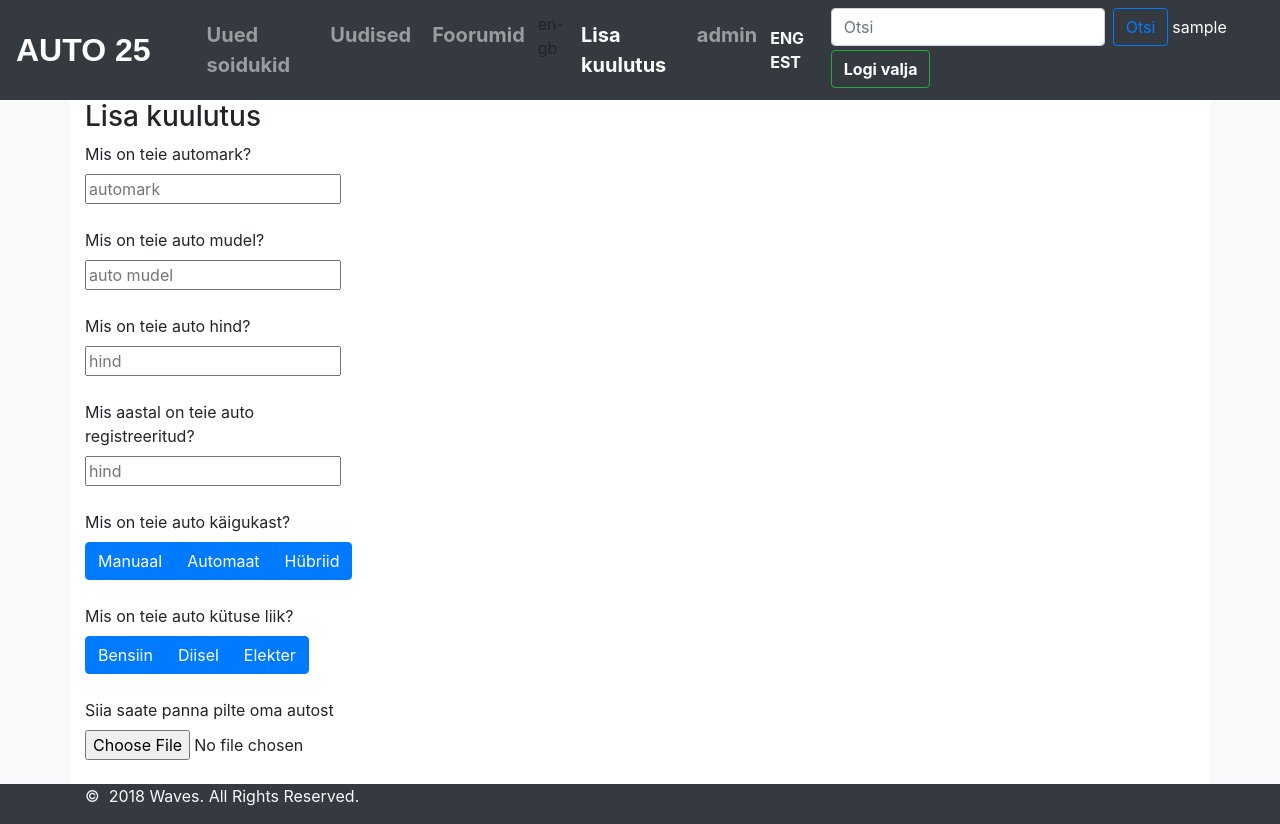
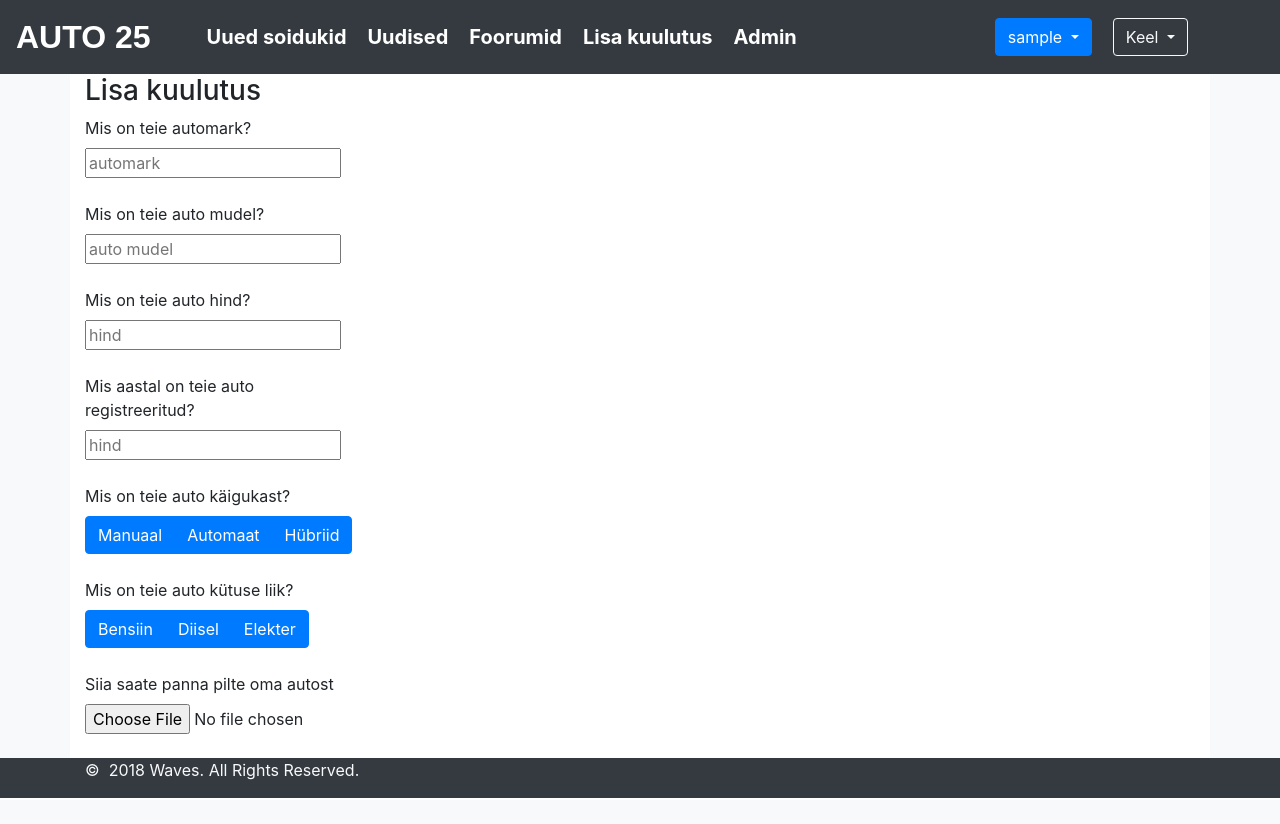
Before and after one commit to greksn/Auto25, a Django app: page /add_post in a window 1280 px wide. After the commit the page ends 798 px from the top, so only its background shows below. Run offline with Django 3.2, Linux system fonts and the light colour scheme; the visitor is signed in with stand-in values (Sample User, id 1); some libraries are stand-ins or nearby versions.

Commit message:
Update navbar design & structure

```diff
--- a/autoportaal/mainapp/static/css/app.css
+++ b/autoportaal/mainapp/static/css/app.css
@@ -1,5 +1,5 @@
 .navbar a {
-    color: white;
+    color: white !important;
     font-weight: bold;
 }
 
--- a/autoportaal/mainapp/templates/mainapp/base.html
+++ b/autoportaal/mainapp/templates/mainapp/base.html
@@ -15,6 +15,7 @@
     <script src="https://ajax.googleapis.com/ajax/libs/jquery/3.3.1/jquery.min.js"></script>
     <script src="https://cdnjs.cloudflare.com/ajax/libs/popper.js/1.14.3/umd/popper.min.js"></script>
     <link href="{% static 'css/app.css' %}" rel="stylesheet">
+    <link rel="stylesheet" href="https://use.fontawesome.com/releases/v5.5.0/css/all.css" integrity="sha384-B4dIYHKNBt8Bc12p+WXckhzcICo0wtJAoU8YZTY5qE0Id1GSseTk6S+L3BlXeVIU" crossorigin="anonymous">
     <link href="https://fonts.googleapis.com/css?family=Rubik" rel="stylesheet">
     <script type="text/javascript" src="{% static 'js/main.js' %}"></script>
 </head>
--- a/autoportaal/mainapp/templates/mainapp/index.html
+++ b/autoportaal/mainapp/templates/mainapp/index.html
@@ -23,7 +23,7 @@
                             <div class="row">
                                 <div class="col-md-9 nopadding">
                                     <input type="text" class="form-control mainsearch"
-                                           placeholder="Otsi märksõna järgi, nt mudel, mark või mootori tüüp">
+                                           placeholder="Otsi märksõna järgi, nt mudel, mark või mootori tüüp..">
                                 </div>
                                 <div class="col-md-3 nopadding">
                                     <button type="submit" class="btn btn-primary searchbutton">Otsi</button>
--- a/autoportaal/mainapp/templates/mainapp/partials/index_navbar.html
+++ b/autoportaal/mainapp/templates/mainapp/partials/index_navbar.html
@@ -1,6 +1,6 @@
 {% load static %}
 
-<nav class="navbar navbar-expand-sm fixed-top">
+<nav class="navbar navbar-expand-sm fixed-top navbar-light">
     <div class="container-fluid">
         <a class="navbar-brand" href="#">Auto25</a>
         <button class="navbar-toggler" type="button" data-toggle="collapse" data-target="#navbar1">
@@ -8,7 +8,7 @@
         </button>
         <div class="collapse navbar-collapse" id="navbar1">
             <ul class="navbar-nav">
-                <li class="nav-item active">
+                <li class="nav-item">
                     <a class="nav-link" href="{% url 'uued' %}">Uued sõidukid</a>
                 </li>
                 <li class="nav-item">
--- a/autoportaal/mainapp/templates/mainapp/partials/normal_navbar.html
+++ b/autoportaal/mainapp/templates/mainapp/partials/normal_navbar.html
@@ -18,36 +18,43 @@
             <li class="nav-item{% if nbar == 'foorumid' %} active{% endif %}">
                 <a class="nav-link" href="{% url 'foorumid' %}">{% trans "Foorumid" %}</a>
             </li>
-            <li>
-                {% get_current_language as LANGUAGE_CODE %}
-                {{ LANGUAGE_CODE }}
-            </li>
-            <li>
-                {% if user.is_authenticated %}
+            {% if user.is_authenticated %}
             <li class="nav-item{% if nbar == 'add_post' %} active{% endif %}">
                 <a class="nav-link" href="{% url 'add_post' %}">{% trans "Lisa kuulutus" %}</a>
             </li>
             <li>
-                <a class="nav-link" href="admin">admin</a>
+                <a class="nav-link" href="admin">Admin</a>
             </li>
             {% endif %}
             </li>
         </ul>
-        <div>
-            <a href="/language/eng">ENG</a>
-            <a href="/language/est">EST</a>
+
+
+        {% if user.is_authenticated %}
+        <div class="dropdown nav-link pr-0">
+            <button class="btn btn-primary dropdown-toggle" type="button" data-toggle="dropdown">
+                {{ user }}
+            </button>
+            <div class="dropdown-menu" aria-labelledby="dropdownMenuButton">
+                <a class="dropdown-item" href="#"><i class="fas fa-cog color text-dark"></i><span>Seaded</span></a>
+                <a class="dropdown-item" href="{% url 'account_logout' %}"><i
+                        class="fas fa-sign-out-alt text-dark"></i><span>Logi välja</span></a>
+            </div>
         </div>
-        <form class="form-inline my-2 my-lg-0">
-            {% csrf_token %}
-            <input class="form-control mr-sm-2" type="search" placeholder='{% trans "Otsi" %}' aria-label="Search">
-            <button class="btn btn-outline-primary mr-1" type="submit">{% trans "Otsi" %}</button>
+        {% else %}
+        <a class="btn btn-primary my-sm-1" href="{% url 'login' %}">{% trans "Logi sisse" %}</a>
+        {% endif %}
 
-            {% if user.is_authenticated %}
-            <div class="text-white">{{ user }}</div>
-            <a class="btn btn-outline-success my-sm-1" href="{% url 'account_logout' %}">{% trans "Logi valja" %}</a>
-            {% else %}
-            <a class="btn btn-outline-success my-sm-1" href="{% url 'login' %}">{% trans "Logi sisse" %}</a>
-            {% endif %}
-        </form>
+        <div class="dropdown nav-link navbar-right">
+            <button class="btn btn-outline-light dropdown-toggle" type="button" data-toggle="dropdown">
+                Keel
+            </button>
+            <div class="dropdown-menu" aria-labelledby="dropdownMenuButton">
+                <a class="dropdown-item" href="/language/est"><img class="flag"
+                                                                   src="{% static 'img/estflag.png' %}"><span>Eesti</span></a>
+                <a class="dropdown-item" href="/language/eng"><img class="flag"
+                                                                   src="{% static 'img/usflag.png' %}"><span>Inglise</span></a>
+            </div>
+        </div>
     </div>
 </nav>
```
